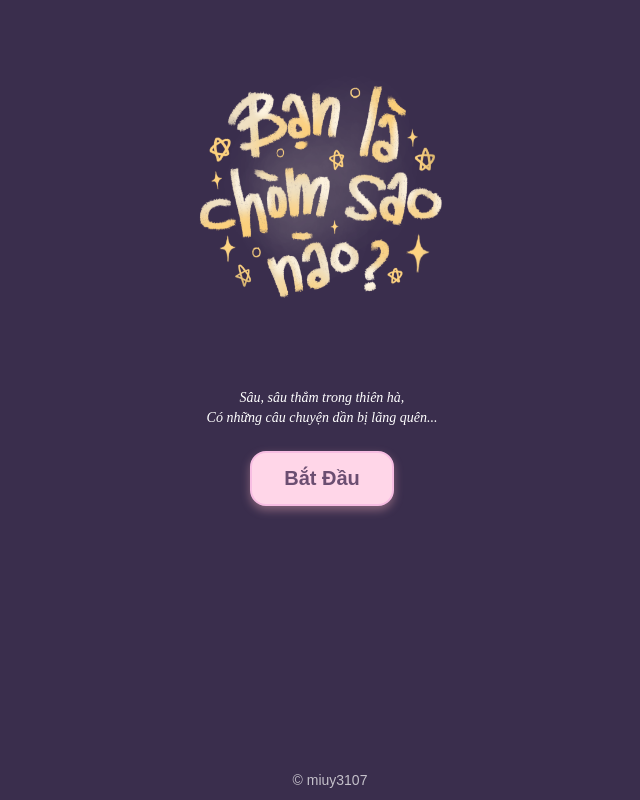
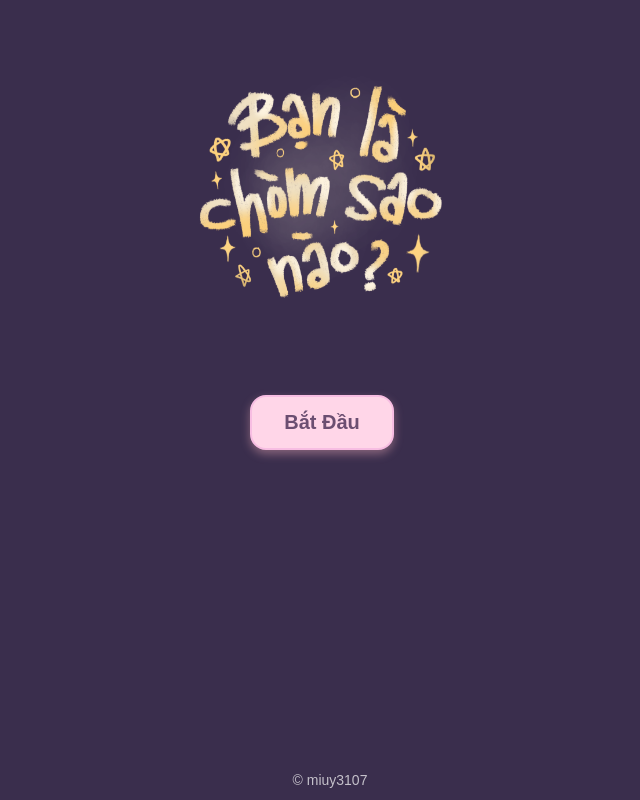
Before and after one commit to miuy3107/Constellation-Quiz.final, a plain HTML site: page index.html in a window 1280 px wide. Shown: the whole page, without its empty margins (318-958 px from the left). Drawn offline with Linux system fonts and the light colour scheme.

Commit message:
Fix HTML formatting and clean up code

```diff
--- a/index.html
+++ b/index.html
@@ -27,9 +27,6 @@
     height: 350px;
   "
 >
-
-<p style="margin-top: 20px; color: white; font-style: italic; font-size: 14px"> Sâu, sâu thẳm trong thiên hà,</p>
-<p style="margin-top: -10px; color: white; font-style: italic; font-size: 14px"> Có những câu chuyện dần bị lãng quên... </p>
 
 <button
   onclick="startGame()"
```
